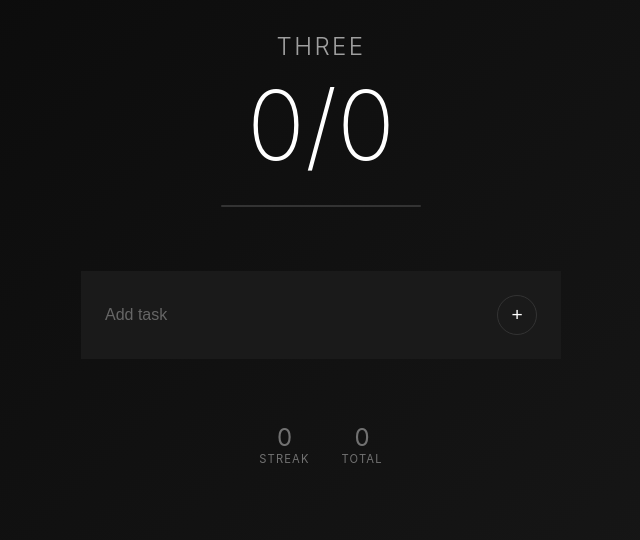
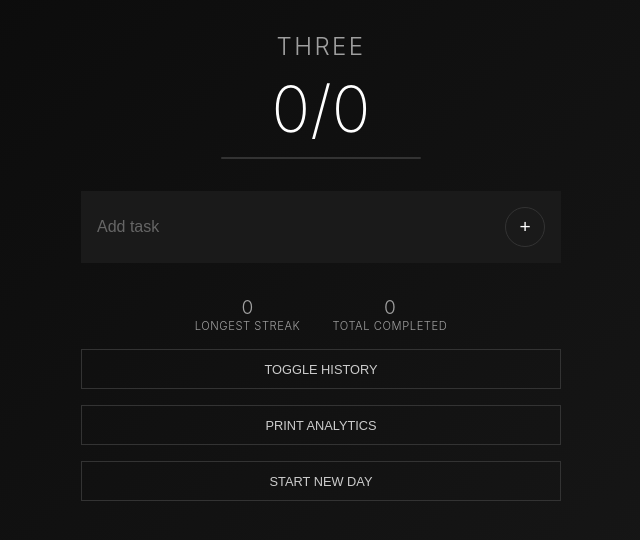
Before and after one commit to clementelisha/Javec, a plain HTML site: page index.html in a window 1280 px wide. Shown: the whole page, without its empty margins (319-959 px from the left). Drawn offline with Linux system fonts and the light colour scheme.

Commit message:
Update index.html

```diff
--- a/index.html
+++ b/index.html
@@ -4,37 +4,37 @@
 <meta charset="UTF-8">
 <meta name="viewport" content="width=device-width, initial-scale=1.0">
 <title>Three</title>
-
 <style>
 *{margin:0;padding:0;box-sizing:border-box}
 body{font-family:-apple-system,sans-serif;background:linear-gradient(135deg,#0a0a0a,#1a1a1a);color:#fff;min-height:100vh;padding:2rem}
 .container{max-width:480px;margin:0 auto}
-.header{text-align:center;margin-bottom:4rem}
+.header{text-align:center;margin-bottom:2rem}
 .title{font-size:1.5rem;font-weight:300;letter-spacing:.1em;opacity:.6;text-transform:uppercase}
-.count{font-size:6rem;font-weight:200;margin:1rem 0;line-height:1}
-.progress{height:2px;background:#333;border-radius:1px;overflow:hidden;margin:2rem auto;max-width:200px}
+.count{font-size:4rem;font-weight:200;margin:1rem 0;line-height:1}
+.progress{height:2px;background:#333;border-radius:1px;overflow:hidden;margin:1rem auto;max-width:200px}
 .bar{height:100%;background:linear-gradient(90deg,#fff,#888);width:0;transition:width .5s cubic-bezier(.4,0,.2,1)}
-.task{padding:1.5rem;margin-bottom:1px;background:#222;cursor:pointer;display:flex;align-items:center;gap:1rem;transition:all .3s;border-left:3px solid transparent}
+.task{padding:1rem;margin-bottom:1px;background:#222;cursor:pointer;display:flex;align-items:center;gap:1rem;transition:all .3s;border-left:3px solid transparent}
 .task.done{background:#1a1a1a;border-left-color:#fff}
 .check{width:20px;height:20px;border:1px solid #555;border-radius:50%;display:flex;align-items:center;justify-content:center;font-size:12px}
 .task.done .check{background:#fff;color:#000}
 .text{flex:1;font-weight:300;letter-spacing:.02em}
 .task.done .text{opacity:.4;text-decoration:line-through}
-.input-row{padding:1.5rem;background:#1a1a1a;display:flex;gap:1rem}
+.input-row{padding:1rem;background:#1a1a1a;display:flex;gap:1rem}
 input{flex:1;background:transparent;border:none;color:#fff;font-size:1rem;outline:none}
 input::placeholder{color:#666}
-button{background:transparent;border:1px solid #333;color:#fff;width:40px;height:40px;border-radius:50%;cursor:pointer;font-size:1.2rem}
-.complete{margin-top:3rem;padding:2rem;background:#fff;color:#000;text-align:center;font-weight:300;letter-spacing:.1em}
-.stats{margin-top:4rem;display:flex;gap:2rem;justify-content:center;opacity:.4}
+button{background:transparent;border:1px solid #333;color:#fff;width:40px;height:40px;border-radius:50%;cursor:pointer;font-size:1.2rem;transition:border-color .2s}
+button:hover{border-color:#666}
+.complete{margin-top:2rem;padding:1rem;background:#fff;color:#000;text-align:center;font-weight:300;letter-spacing:.05em}
+.stats{margin-top:2rem;display:flex;gap:2rem;justify-content:center;opacity:.6;font-weight:300}
 .stat{text-align:center}
-.stat-num{font-size:1.5rem}
-.stat-label{text-transform:uppercase;font-size:.7rem;letter-spacing:.1em}
-.reset{margin-top:3rem;width:100%;padding:1rem;background:transparent;border:1px solid #333;color:#666;cursor:pointer;font-size:.8rem;text-transform:uppercase}
+.stat-num{font-size:1.2rem}
+.stat-label{text-transform:uppercase;font-size:.7rem;letter-spacing:.05em}
+.reset{margin-top:1rem;width:100%;padding:0.5rem;background:transparent;border:1px solid #333;color:#ccc;cursor:pointer;font-size:.8rem;text-transform:uppercase;border-radius:0}
 .hidden{display:none!important}
 </style>
 </head>
+<body>
 
-<body>
 <div class="container">
   <div class="header">
     <div class="title">Three</div>
@@ -52,60 +52,56 @@ button{background:transparent;border:1px solid #333;color:#fff;width:40px;height
   <div class="complete hidden" id="complete">DAY COMPLETE</div>
 
   <div class="stats">
-    <div class="stat"><div class="stat-num" id="streak">0</div><div class="stat-label">Streak</div></div>
-    <div class="stat"><div class="stat-num" id="total">0</div><div class="stat-label">Total</div></div>
+    <div class="stat"><div class="stat-num" id="streak">0</div><div class="stat-label">Longest Streak</div></div>
+    <div class="stat"><div class="stat-num" id="total">0</div><div class="stat-label">Total Completed</div></div>
   </div>
 
-  <button class="reset hidden" id="reset" onclick="resetDay()">Start New Day</button>
+  <button class="reset" onclick="toggleView()">Toggle History</button>
+  <button class="reset" onclick="printAnalytics()">Print Analytics</button>
+  <button class="reset" onclick="resetDay()">Start New Day</button>
 </div>
 
 <script>
 const getToday = () => new Date().toDateString();
 
 let data = JSON.parse(
-  localStorage.getItem("threeData") ||
-  '{"tasks":[],"date":"","streak":0,"total":0,"completed":false}'
+  localStorage.getItem("threeData") || '{"tasks":[],"date":"","streak":0,"total":0,"completed":false}'
 );
 
 if (data.date !== getToday()) {
-  data.tasks = [];
+  data.tasks.forEach(t => t.archived = true); // archive old tasks
   data.date = getToday();
   data.completed = false;
   save();
 }
+
+let showHistory = false;
 
 function save() {
   localStorage.setItem("threeData", JSON.stringify(data));
 }
 
 function render() {
-  const done = data.tasks.filter(t => t.done).length;
-  const prog = data.tasks.length ? (done / data.tasks.length) * 100 : 0;
+  const visibleTasks = showHistory ? data.tasks : data.tasks.filter(t => t.date === getToday());
+  const done = visibleTasks.filter(t => t.done).length;
+  const prog = visibleTasks.length ? (done / visibleTasks.length) * 100 : 0;
 
-  document.getElementById("count").textContent = done + "/" + data.tasks.length;
+  document.getElementById("count").textContent = done + "/" + visibleTasks.length;
   document.getElementById("bar").style.width = prog + "%";
 
-  document.getElementById("tasks").innerHTML =
-    data.tasks.map((t,i) =>
-      `<div class="task ${t.done ? "done" : ""}" onclick="toggle(${i})">
-        <div class="check">${t.done ? "✓" : ""}</div>
-        <div class="text">${t.text}</div>
-      </div>`
-    ).join("");
+  document.getElementById("tasks").innerHTML = visibleTasks.map((t,i) =>
+    `<div class="task ${t.done?'done':''}" onclick="toggle(${data.tasks.indexOf(t)})">
+      <div class="check">${t.done?'✓':''}</div>
+      <div class="text">${t.text}</div>
+    </div>`
+  ).join("");
 
-  document.getElementById("input-row").className =
-    data.tasks.length < 3 ? "input-row" : "input-row hidden";
-
-  document.getElementById("complete").className =
-    done === 3 && data.tasks.length === 3 ? "complete" : "complete hidden";
-
-  document.getElementById("reset").className =
-    data.tasks.length ? "reset" : "reset hidden";
-
+  document.getElementById("input-row").className = showHistory ? "input-row hidden" : (visibleTasks.length<3?"input-row":"input-row hidden");
+  document.getElementById("complete").className = done===3&&visibleTasks.length===3 ? "complete" : "complete hidden";
   document.getElementById("streak").textContent = data.streak;
   document.getElementById("total").textContent = data.total;
 
-  if (done === 3 && data.tasks.length === 3 && !data.completed) {
+  if(done===3 && visibleTasks.length===3 && !data.completed){
     data.completed = true;
     data.streak++;
     data.total++;
@@ -115,8 +111,8 @@ function render() {
 
 function add() {
   const val = document.getElementById("input").value.trim();
-  if (val && data.tasks.length < 3) {
-    data.tasks.push({ text: val, done: false });
+  if(val && data.tasks.filter(t=>t.date===getToday()).length<3){
+    data.tasks.push({ text: val, done: false, date: getToday(), archived: false });
     document.getElementById("input").value = "";
     save();
     render();
@@ -130,18 +126,43 @@ function toggle(i) {
 }
 
 function resetDay() {
-  if (confirm("Start a new day? This will clear your current tasks.")) {
-    data.tasks = [];
-    data.completed = false;
+  if(confirm("Start a new day? This will clear your current tasks.")){
+    data.tasks.forEach(t => { if(t.date===getToday()) t.archived=true; });
+    data.completed=false;
     save();
     render();
   }
 }
 
-document.getElementById("input").addEventListener("keydown", e => {
-  if (e.key === "Enter") add();
-});
+function toggleView(){
+  showHistory = !showHistory;
+  render();
+}
 
+function getAnalytics(){
+  const days={};
+  data.tasks.forEach(t=>{
+    if(t.done) days[t.date]=(days[t.date]||0)+1;
+  });
+  const completedDays = Object.keys(days).length;
+  const avg = completedDays ? (Object.values(days).reduce((a,b)=>a+b,0)/completedDays).toFixed(1) : 0;
+  return { totalCompleted: data.total, longestStreak: data.streak, activeDays: completedDays, avgPerDay: avg };
+}
+
+function printAnalytics(){
+  const a = getAnalytics();
+  const w = window.open("");
+  w.document.write(`
+    <h2>Three – Analytics</h2>
+    <p>Total Completed: ${a.totalCompleted}</p>
+    <p>Active Days: ${a.activeDays}</p>
+    <p>Avg Tasks / Day: ${a.avgPerDay}</p>
+    <p>Longest Streak: ${a.longestStreak}</p>
+  `);
+  w.print();
+}
+
+document.getElementById("input").addEventListener("keydown", e => { if(e.key==="Enter") add(); });
 render();
 </script>
 </body>
```
